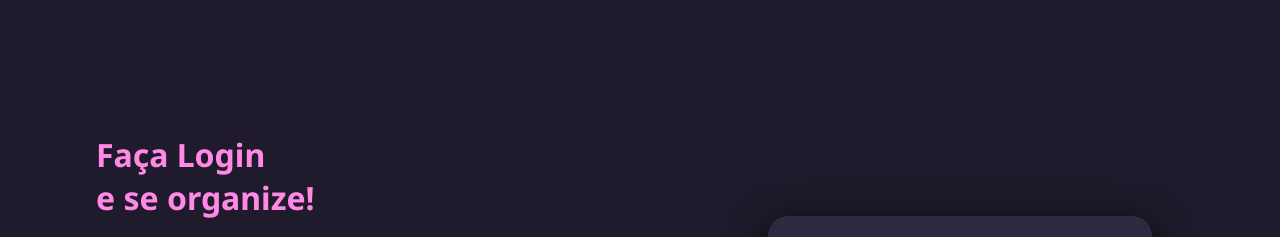
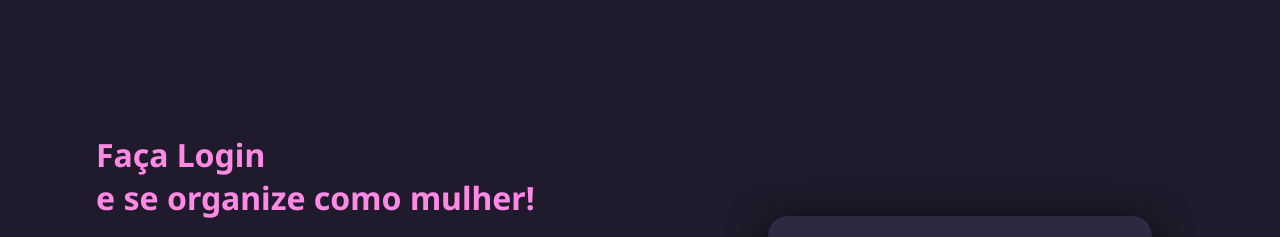
Before and after one commit to WagnerMarinho/Landing-page-caledario-mestrual, a plain HTML site: page index.html in a window 1280 px wide. Shown: the top 237 px of the page. Drawn offline with Linux system fonts and the light colour scheme.

Commit message:
Second commit

```diff
--- a/index.html
+++ b/index.html
@@ -10,7 +10,7 @@
 <body>
     <div class="main-login">
         <div class="left-login">
-            <h1>Faça Login <br> e se organize!</h1>
+            <h1>Faça Login <br> e se organize como mulher!</h1>
             <img src="woman-infertility-animate (1).svg" alt="woman-infertility-animate" class="left-login-img">
         </div>
         <div class="right-login">
```
